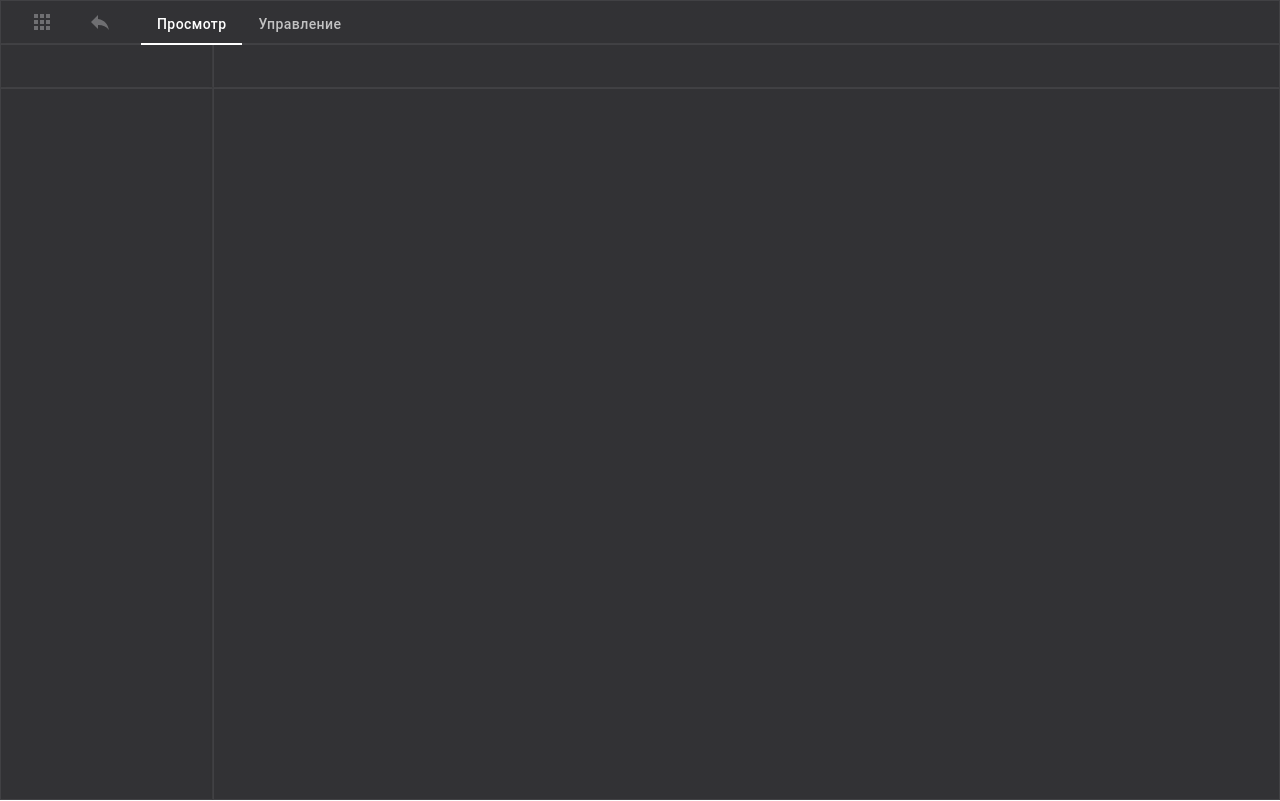
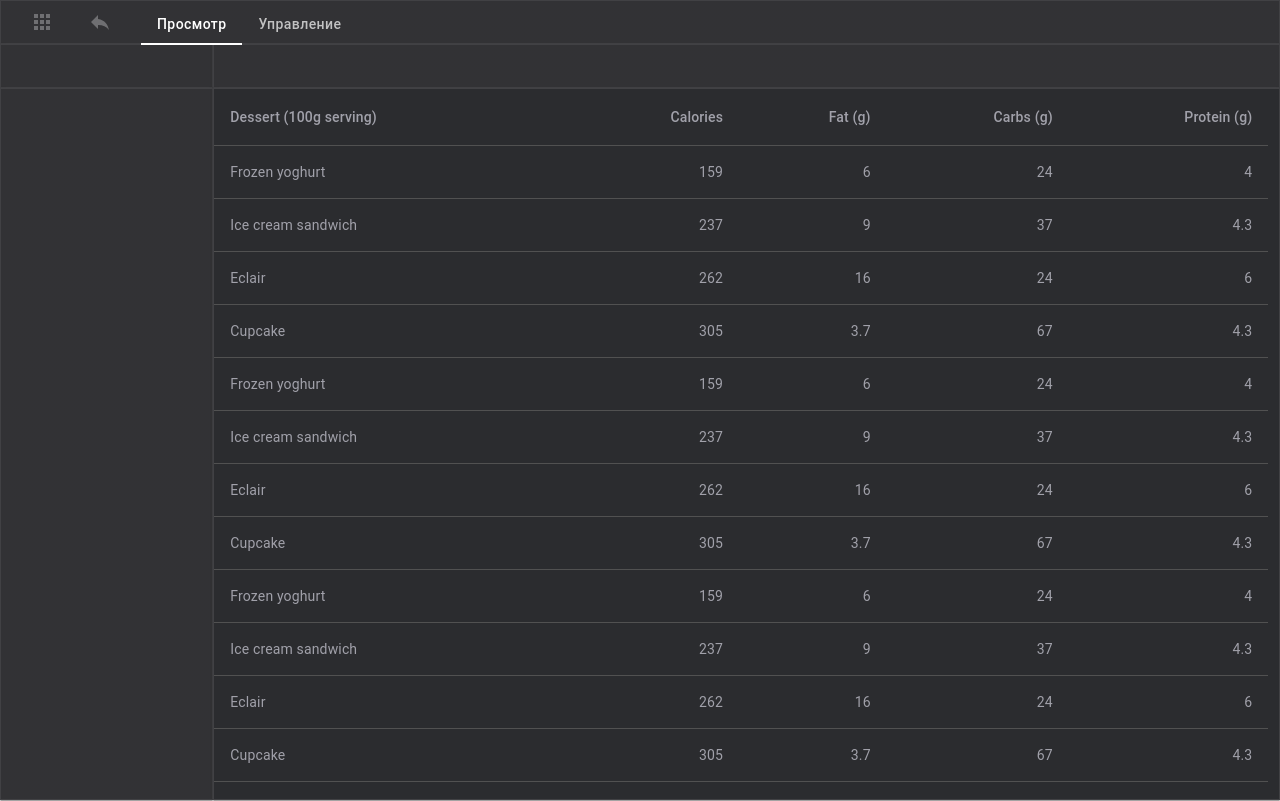
Before and after one commit to stephen1608/Seven-Winds, a React (Vite) app: page / in a window 1280 px wide. Built offline with nearby package versions, Linux system fonts and the light colour scheme.

Commit message:
feat: table with mocks

```diff
--- a/src/App.tsx
+++ b/src/App.tsx
@@ -43,37 +43,7 @@ const App: FC = () => {
     <StyledEngineProvider injectFirst>
       <CssBaseline />
       <ThemeProvider theme={darkTheme}>
-        <Grid2 container spacing={0}>
-          <Grid2 xs={12}>
-            <Paper sx={{ height: '44px', border: '1px solid #414144' }} square>
-              <Header />
-            </Paper>
-          </Grid2>
-          <Grid2 xs={2}>
-            <Paper
-              sx={{ height: '44px', border: '1px solid #414144' }}
-              square
-            ></Paper>
-          </Grid2>
-          <Grid2 xs={10}>
-            <Paper
-              sx={{ height: '44px', border: '1px solid #414144' }}
-              square
-            ></Paper>
-          </Grid2>
-          <Grid2 xs={2}>
-            <Paper
-              sx={{ height: 'calc(100vh - 88px)', border: '1px solid #414144' }}
-              square
-            ></Paper>
-          </Grid2>
-          <Grid2 xs={10}>
-            <Paper
-              sx={{ height: 'calc(100vh - 88px)', border: '1px solid #414144' }}
-              square
-            ></Paper>
-          </Grid2>
-        </Grid2>
+        <Main />
       </ThemeProvider>
     </StyledEngineProvider>
   );
--- /dev/null
+++ b/src/components/table/Table.tsx
@@ -0,0 +1,79 @@
+import React, { FC } from 'react';
+import {
+  Table as MuiTable,
+  TableContainer,
+  TableCell,
+  TableHead,
+  TableRow,
+  TableBody
+} from '@mui/material';
+
+function createData(
+  name: string,
+  calories: number,
+  fat: number,
+  carbs: number,
+  protein: number
+) {
+  return { name, calories, fat, carbs, protein };
+}
+
+const rows = [
+  createData('Frozen yoghurt', 159, 6.0, 24, 4.0),
+  createData('Ice cream sandwich', 237, 9.0, 37, 4.3),
+  createData('Eclair', 262, 16.0, 24, 6.0),
+  createData('Cupcake', 305, 3.7, 67, 4.3),
+  createData('Frozen yoghurt', 159, 6.0, 24, 4.0),
+  createData('Ice cream sandwich', 237, 9.0, 37, 4.3),
+  createData('Eclair', 262, 16.0, 24, 6.0),
+  createData('Cupcake', 305, 3.7, 67, 4.3),
+  createData('Frozen yoghurt', 159, 6.0, 24, 4.0),
+  createData('Ice cream sandwich', 237, 9.0, 37, 4.3),
+  createData('Eclair', 262, 16.0, 24, 6.0),
+  createData('Cupcake', 305, 3.7, 67, 4.3),
+  createData('Frozen yoghurt', 159, 6.0, 24, 4.0),
+  createData('Ice cream sandwich', 237, 9.0, 37, 4.3),
+  createData('Eclair', 262, 16.0, 24, 6.0),
+  createData('Cupcake', 305, 3.7, 67, 4.3),
+  createData('Frozen yoghurt', 159, 6.0, 24, 4.0),
+  createData('Ice cream sandwich', 237, 9.0, 37, 4.3),
+  createData('Eclair', 262, 16.0, 24, 6.0),
+  createData('Cupcake', 305, 3.7, 67, 4.3),
+  createData('Gingerbread', 356, 16.0, 49, 3.9)
+];
+
+const Table: FC = () => {
+  return (
+    <TableContainer sx={{ width: '99%', maxHeight: 'calc(100vh - 88px)' }}>
+      <MuiTable>
+        <TableHead>
+          <TableRow>
+            <TableCell>Dessert (100g serving)</TableCell>
+            <TableCell align="right">Calories</TableCell>
+            <TableCell align="right">Fat&nbsp;(g)</TableCell>
+            <TableCell align="right">Carbs&nbsp;(g)</TableCell>
+            <TableCell align="right">Protein&nbsp;(g)</TableCell>
+          </TableRow>
+        </TableHead>
+        <TableBody>
+          {rows.map((row) => (
+            <TableRow
+              key={row.name}
+              sx={{ '&:last-child td, &:last-child th': { border: 0 } }}
+            >
+              <TableCell component="th" scope="row">
+                {row.name}
+              </TableCell>
+              <TableCell align="right">{row.calories}</TableCell>
+              <TableCell align="right">{row.fat}</TableCell>
+              <TableCell align="right">{row.carbs}</TableCell>
+              <TableCell align="right">{row.protein}</TableCell>
+            </TableRow>
+          ))}
+        </TableBody>
+      </MuiTable>
+    </TableContainer>
+  );
+};
+
+export default Table;
--- /dev/null
+++ b/src/components/table/index.ts
@@ -0,0 +1,3 @@
+import Table from './Table';
+
+export default Table;
--- a/src/routes/main/Main.tsx
+++ b/src/routes/main/Main.tsx
@@ -1,7 +1,49 @@
 import React, { FC } from 'react';
+import { Paper } from '@mui/material';
+import Grid2 from '@mui/material/Unstable_Grid2';
+import Header from 'components/header';
+import Table from 'components/table';
 
 const Main: FC = () => {
-  return <div></div>;
+  return (
+    <Grid2 container spacing={0}>
+      <Grid2 xs={12}>
+        <Paper sx={{ height: '44px', border: '1px solid #414144' }} square>
+          <Header />
+        </Paper>
+      </Grid2>
+      <Grid2 xs={2}>
+        <Paper
+          sx={{ height: '44px', border: '1px solid #414144' }}
+          square
+        ></Paper>
+      </Grid2>
+      <Grid2 xs={10}>
+        <Paper
+          sx={{ height: '44px', border: '1px solid #414144' }}
+          square
+        ></Paper>
+      </Grid2>
+      <Grid2 xs={2}>
+        <Paper
+          sx={{ height: 'calc(100vh - 88px)', border: '1px solid #414144' }}
+          square
+        ></Paper>
+      </Grid2>
+      <Grid2 xs={10}>
+        <Paper
+          sx={{
+            height: 'calc(100vh - 88px)',
+            border: '1px solid #414144',
+            backgroundColor: '#202124'
+          }}
+          square
+        >
+          <Table />
+        </Paper>
+      </Grid2>
+    </Grid2>
+  );
 };
 
 export default Main;
```
Also changed, not shown: src/components/table/Table.module.scss (added).
